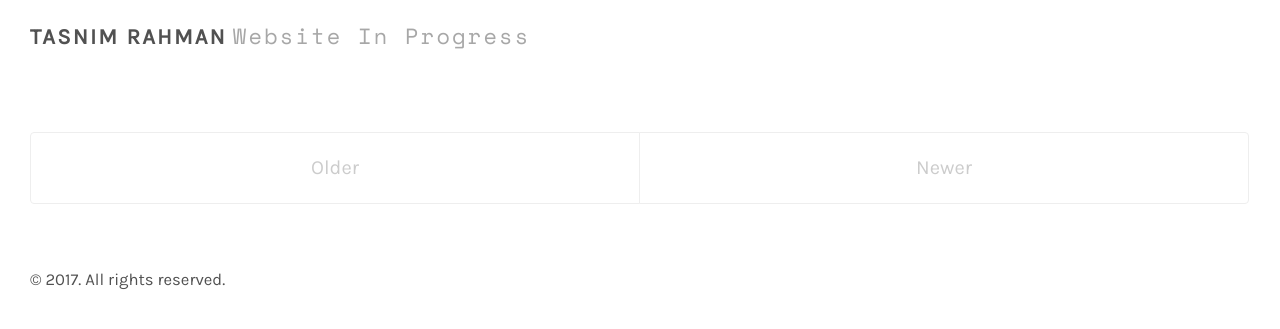
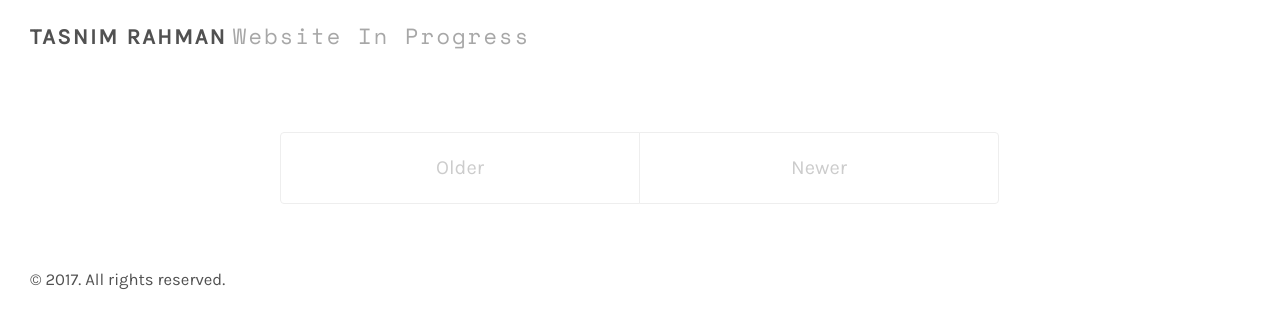
Before and after one commit to rahmantasnim/rahmantasnim.github.io, a Jekyll site: the page built from blog/index.html, in a window 1280 px wide. Shown: the top 329 px of the page. Built offline with Jekyll 4.4.1, drawn with Linux system fonts in a browser that asks for light colours.

Commit message:
reorganized layout sass

```diff
--- a/_layouts/default.html
+++ b/_layouts/default.html
@@ -14,7 +14,9 @@
       </header>
 
       <main>
-        {{ content }}
+        <div class="main-content">
+          {{ content }}
+        </div>
       </main>
 
       <footer class="footer">
--- a/_sass/_layout.scss
+++ b/_sass/_layout.scss
@@ -3,9 +3,17 @@
 // Styles for managing the structural hierarchy of the site.
 
 .container {
-  // max-width: 38rem;
   padding-left:  1.5rem;
   padding-right: 1.5rem;
+  margin-left:  auto;
+  margin-right: auto;
+}
+
+
+.main-content {
+  max-width: 38rem;
+  padding-left:  1rem;
+  padding-right: 1rem;
   margin-left:  auto;
   margin-right: auto;
 }
--- a/index.html
+++ b/index.html
@@ -5,7 +5,7 @@ title: Home
 
 <div class="home-img">
   <center>
-    <img src="{{ site.baseurl }}assets/lowRes.png">
+    <img src="{{ site.baseurl }}assets/CroppedWebsite.png">
   </center>
 </div>
 
```
Also changed, not shown: 1 other file.
